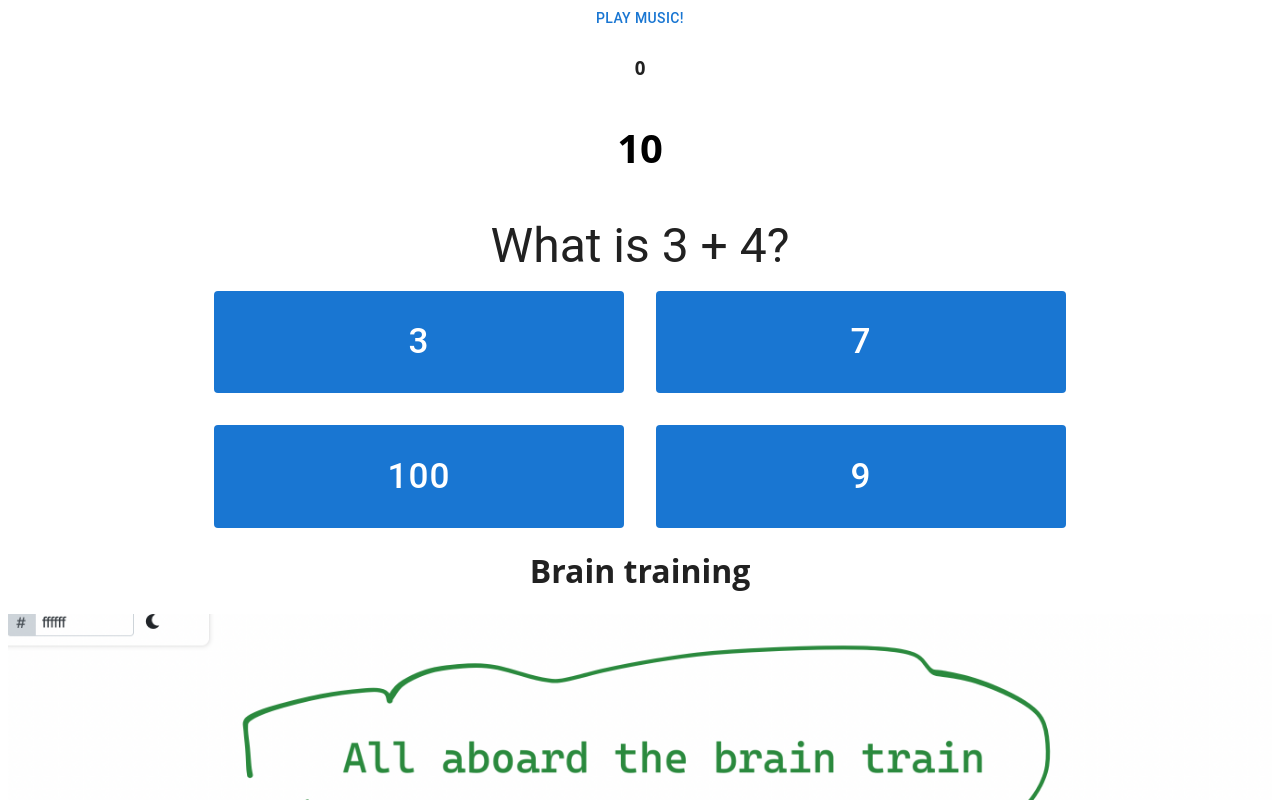
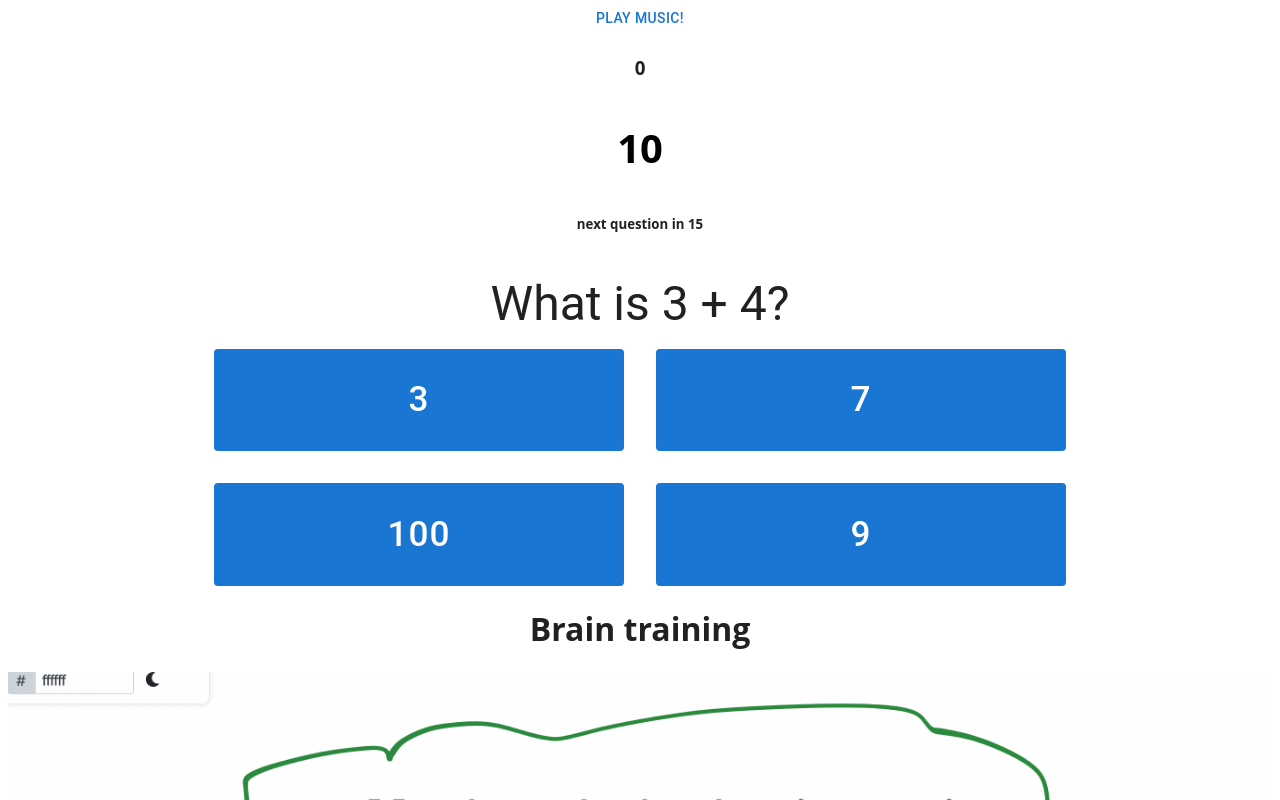
Before and after one commit to tibo8841/brain-training-frontend, a React (Create React App) app in the folder brain-training/: page /lobby/play in a window 1280 px wide. Shown: the top 800 px of the page. Built offline with nearby package versions, Linux system fonts and the light colour scheme; no server answers; the HTML template or start-up script is replaced by a standard one.

Commit message:
got game working so it shows you questions sequentially after timer runs out

```diff
--- a/brain-training/src/Components/Game/Multiplayer/MultiplayerGame.js
+++ b/brain-training/src/Components/Game/Multiplayer/MultiplayerGame.js
@@ -10,10 +10,26 @@ import { useState } from "react";
 export default function MultiplayerGame() {
   const [isMusic, setIsMusic] = useState(false);
   const [score, setScore] = useState(0);
+  // const [timeForNewQuestion, setTimeForNewQuestion] = useState(true);
+  const [sneakySecondsLeft, setSneakySecondsLeft] = useState(0);
   const [play, { stop }] = useSound(fromTheStart, { volume: 0.1 });
 
   function loadQuestion() {
-    return <QuestionsAndAnswers addToScore={addToScore} />;
+    return (
+      <QuestionsAndAnswers
+        addToScore={addToScore}
+        resetSneakySeconds={resetSneakySeconds}
+      />
+    );
+  }
+
+  function resetSneakySeconds() {
+    setSneakySecondsLeft(20);
+    setTimeout(newNewQuestion, 500);
+  }
+
+  function newNewQuestion() {
+    setSneakySecondsLeft(0);
   }
 
   function handlePlayClick() {
@@ -40,7 +56,9 @@ export default function MultiplayerGame() {
       <Box align="center" sx={{ justifyContent: "space-between" }}>
         <ScoreDisplay score={score} />
       </Box>
-      <Box align="center">{loadQuestion()}</Box>
+      <Box align="center">
+        {sneakySecondsLeft === 0 ? loadQuestion() : null}
+      </Box>
     </Container>
   );
 }
--- a/brain-training/src/Components/Game/QuestionsAndAnswers.js
+++ b/brain-training/src/Components/Game/QuestionsAndAnswers.js
@@ -21,20 +21,21 @@ export default function QuestionsAndAnswers(props) {
     setAnswers(randomQuestionAndAnswers.Answers);
   }, []);
 
-  function handleClickIncorrect(e) {
+  function handleClickIncorrect() {
     if (!isClicked) {
       setIsClicked(true);
       setIsClickedIncorrect(true);
     }
   }
 
-  function handleClickCorrect(e) {
+  function handleClickCorrect() {
     if (!isClicked) {
       setIsClicked(true);
       setPoints((5 + secondsLeft) * 5);
       setIsClickedCorrect(true);
       props.addToScore((5 + secondsLeft) * 5);
     }
+    setTimeout(props.newQuestion(), 3000);
   }
 
   function calculateSecondsLeft(seconds) {
@@ -46,6 +47,7 @@ export default function QuestionsAndAnswers(props) {
       <Timer
         calculateSecondsLeft={calculateSecondsLeft}
         isClicked={isClicked}
+        resetSneakySeconds={props.resetSneakySeconds}
       />
       <Box mt={"5%"}>
         <Typography variant="h3" align="center" gutterBottom marginTop={"5%"}>
@@ -102,6 +104,10 @@ export default function QuestionsAndAnswers(props) {
           <Typography variant="h3" align="center" gutterBottom marginTop={"5%"}>
             Incorrect... Unluckyyy
           </Typography>
+        ) : secondsLeft === 0 ? (
+          <Typography variant="h3" align="center" gutterBottom marginTop={"5%"}>
+            You ran out of time... Unluckyyy
+          </Typography>
         ) : null}
       </Box>
     </Container>
--- a/brain-training/src/Components/Game/Timer.js
+++ b/brain-training/src/Components/Game/Timer.js
@@ -2,6 +2,7 @@ import { useState } from "react";
 
 export default function Timer(props) {
   const [seconds, setSeconds] = useState(15);
+  const [sneakySeconds, setSneakySeconds] = useState(20);
 
   function countdownTimer() {
     for (let i = 0; i < 15; i++) {
@@ -12,6 +13,21 @@ export default function Timer(props) {
       }
     }
   }
+
+  function sneakyTimer() {
+    for (let i = 0; i < 20; i++) {
+      if (sneakySeconds > 0) {
+        setTimeout(() => {
+          setSneakySeconds(sneakySeconds - 1);
+        }, 1000);
+      }
+    }
+    if (sneakySeconds === 0) {
+      props.resetSneakySeconds();
+    }
+  }
+
+  sneakyTimer();
 
   props.calculateSecondsLeft(seconds);
 
@@ -32,6 +48,7 @@ export default function Timer(props) {
   return (
     <div>
       <h3 style={{ color: timerColour, fontSize: "250%" }}>{seconds}</h3>
+      <h5>next question in {sneakySeconds}</h5>
     </div>
   );
 }
```
